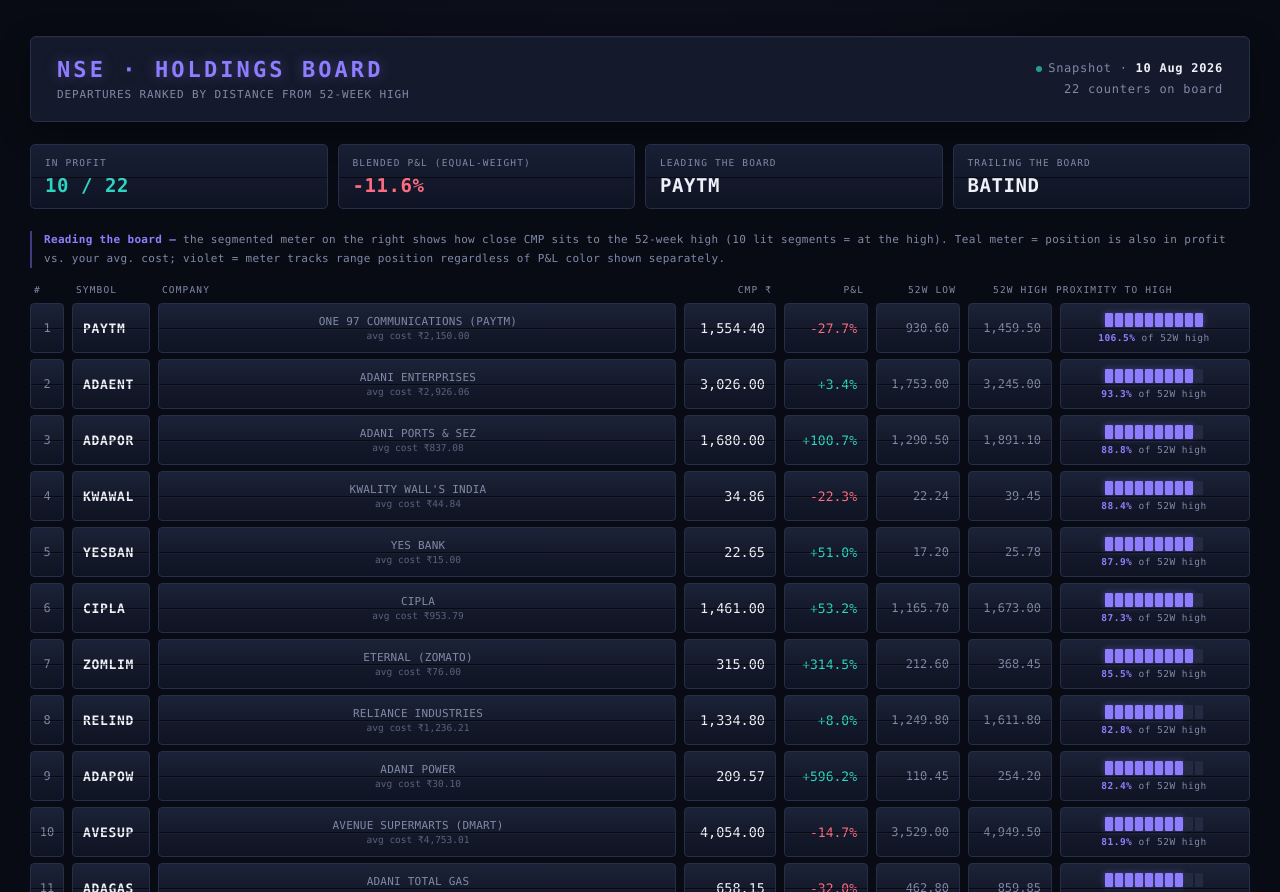
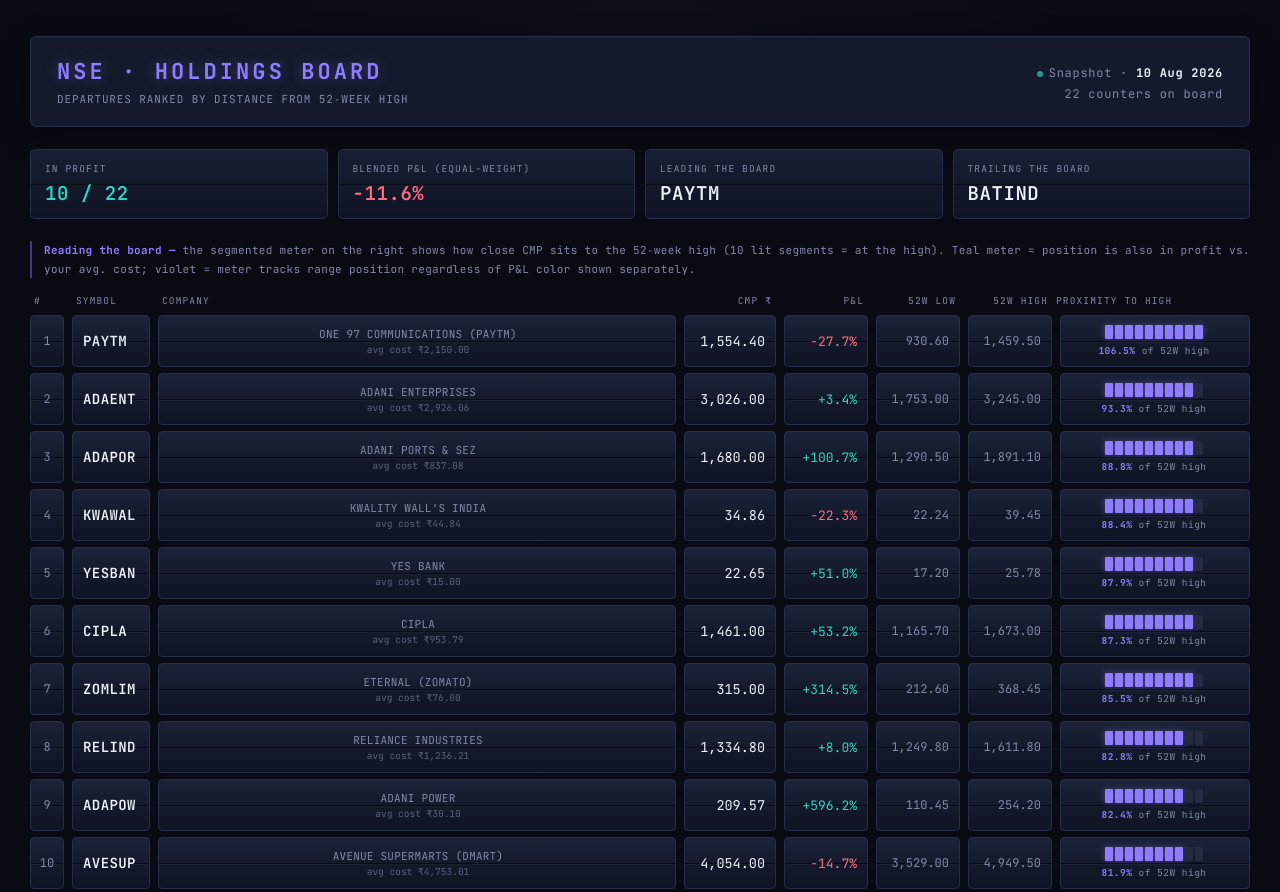
Before and after one commit to gavriankur/portfolio, a plain HTML site: page index.html in a window 1280 px wide. Shown: the top 892 px of the page. Drawn offline with Linux system fonts and the light colour scheme.

Commit message:
Update font styles and layout properties in index.html

```diff
--- a/index.html
+++ b/index.html
@@ -4,6 +4,9 @@
 <meta charset="UTF-8">
 <meta name="viewport" content="width=device-width, initial-scale=1.0">
 <title>Portfolio Board — NSE</title>
+<link rel="preconnect" href="https://fonts.googleapis.com">
+<link rel="preconnect" href="https://fonts.gstatic.com" crossorigin>
+<link href="https://fonts.googleapis.com/css2?family=JetBrains+Mono:wght@400;500;600;700&display=swap" rel="stylesheet">
 <style>
   :root{
     --board: #090b14;
@@ -16,7 +19,7 @@
     --violet-dim: #443a80;
     --gain: #2dd4bf;
     --loss: #ff6b81;
-    --mono: ui-monospace, 'SFMono-Regular', Menlo, Consolas, 'Roboto Mono', monospace;
+    --mono: 'JetBrains Mono', ui-monospace, Consolas, 'Cascadia Mono', 'Segoe UI Mono', Menlo, monospace;
   }
   *{ box-sizing:border-box; }
   html,body{ margin:0; background:var(--board); }
@@ -54,11 +57,11 @@
   .sflap{
     background:linear-gradient(180deg, #181f34 0%, #0f1424 100%);
     border:1px solid var(--edge); border-radius:5px; padding:12px 14px;
-    position:relative; overflow:hidden;
+    position:relative; z-index:0; overflow:hidden;
   }
   .sflap::after{
     content:""; position:absolute; left:0; right:0; top:50%; height:1px;
-    background:rgba(0,0,0,0.55);
+    background:rgba(0,0,0,0.55); z-index:-1;
   }
   .sflap .k{ font-size:9.5px; letter-spacing:.12em; text-transform:uppercase; color:var(--ink-dim); }
   .sflap .v{ font-size:19px; margin-top:6px; letter-spacing:.03em; font-weight:600; }
@@ -100,17 +103,18 @@
     background:linear-gradient(180deg,#1c2338 0%, #141a2b 52%, #0f1424 100%);
     border:1px solid var(--edge); border-radius:4px;
     padding:9px 10px;
-    position:relative; display:flex; align-items:center;
+    position:relative; z-index:0; display:flex; align-items:center;
     min-height:40px;
   }
   .flap::after{
     content:""; position:absolute; left:0; right:0; top:50%; height:1px;
     background:rgba(0,0,0,0.6); box-shadow:0 1px 0 rgba(255,255,255,0.025);
+    z-index:-1; pointer-events:none;
   }
   .flap.num{ justify-content:flex-end; font-variant-numeric:tabular-nums; }
 
   .rank{ color:var(--ink-dim); font-size:12px; justify-content:center; }
-  .sym{ font-weight:700; letter-spacing:.05em; color:var(--ink); font-size:13px; }
+  .sym{ font-weight:600; letter-spacing:.03em; color:var(--ink); font-size:14px; }
   .company{
     display:flex; flex-direction:column; justify-content:center; gap:2px;
     padding-left:12px;
```
